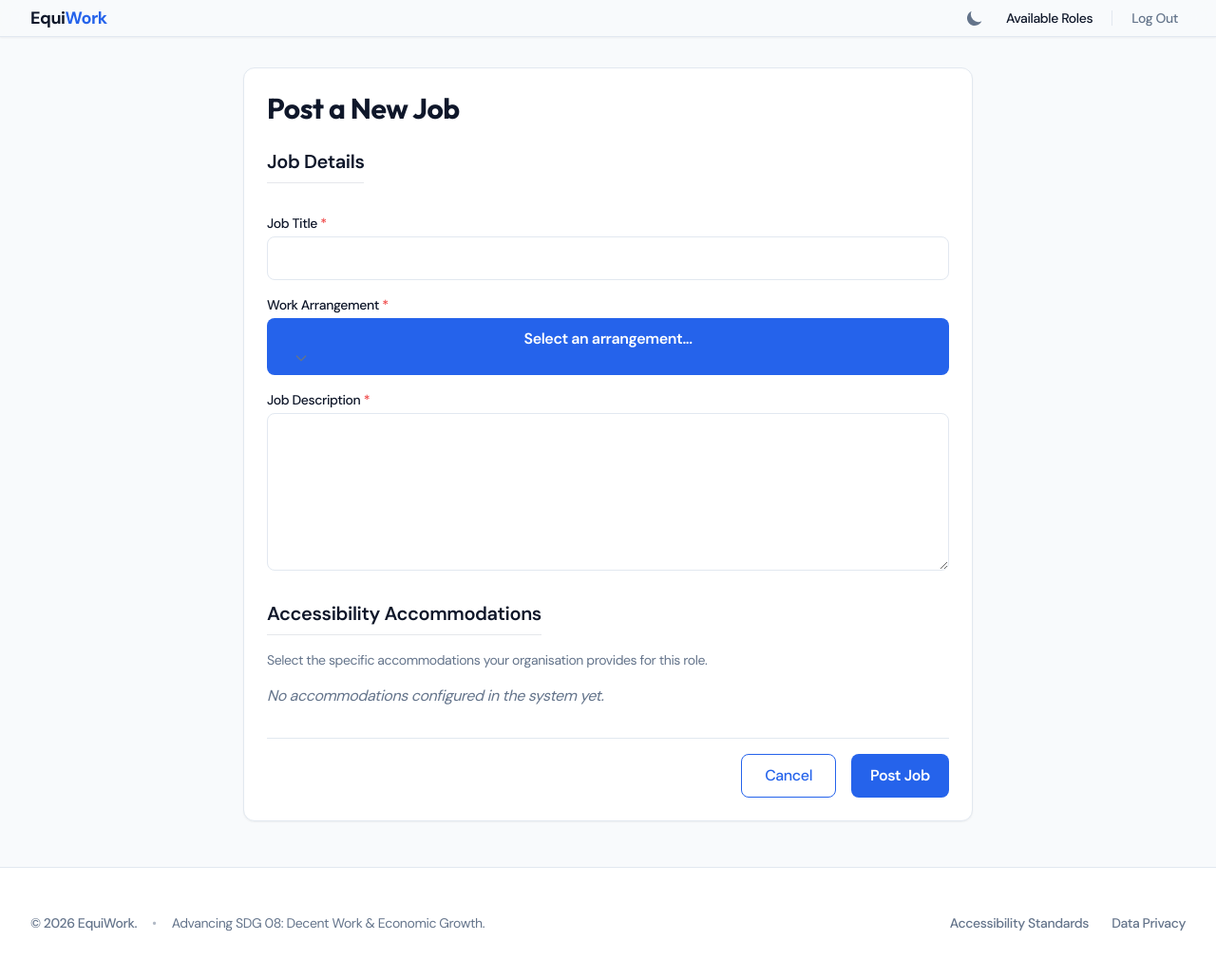
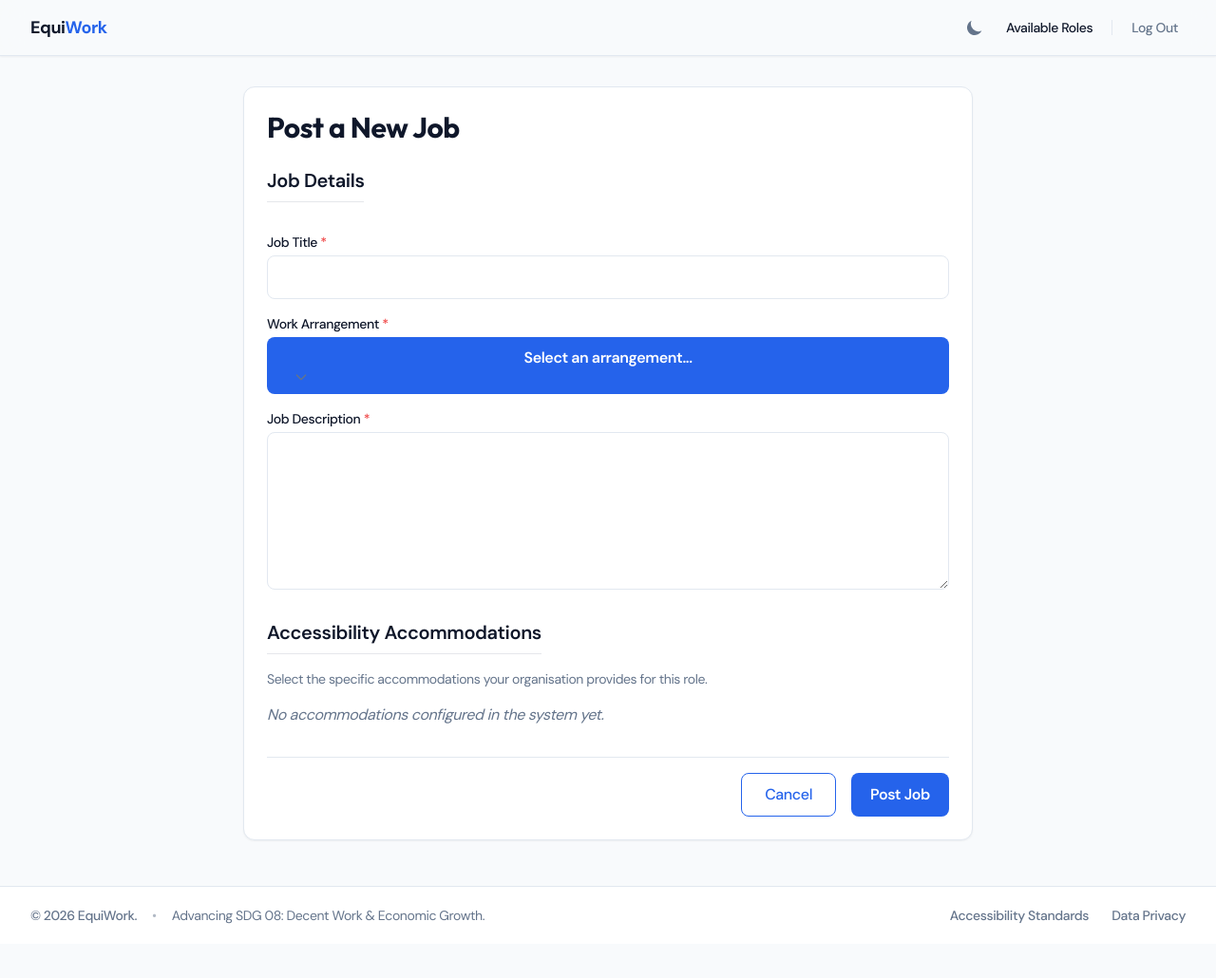
Before and after one commit to Vais1/equiwork, a PHP site: page /equiwork/post_job.php in a window 1280 px wide. Shown: the whole page at 95% size. After the commit the page ends 973 px from the top, so only its background shows below. Run offline with PHP 8.4, Linux system fonts and the light colour scheme; the visitor is signed in with stand-in values (Sample User, id 1); data that the repository does not hold is empty; some libraries are stand-ins or nearby versions.

Commit message:
refactor: Introduce reusable header, footer, and flash message components across pages and refine UI elements.

```diff
--- a/admin/login.php
+++ b/admin/login.php
@@ -66,7 +66,6 @@
 ?>
 
 <div class="max-w-md mx-auto bg-surface border border-border rounded-xl shadow-2xl p-8 mt-16 text-white relative overflow-hidden">
-    <!-- Admin visual accent to distinguish from standard login -->
     <div class="absolute top-0 left-0 w-full h-2 bg-red-600"></div>
 
     <div class="text-center mb-8">
@@ -96,7 +95,7 @@
             </div>
         </fieldset>
 
-        <button type="submit" class="w-full bg-red-600 hover:bg-red-700 focus:ring-4 focus:ring-red-500/50 text-white font-semibold flex justify-center px-4 py-3 rounded-lg transition-colors">
+        <button type="submit" class="w-full bg-red-600 focus:ring-4 focus:ring-red-500/50 text-white font-semibold flex justify-center px-4 py-3 rounded-lg transition-colors">
             Authenticate
         </button>
     </form>
--- a/includes/flash.php
+++ b/includes/flash.php
@@ -50,7 +50,7 @@
         echo '<div class="' . $colors . ' px-4 py-3 rounded-lg border shadow-sm relative mb-4 flex items-center justify-between" role="' . $role . '" aria-live="' . $ariaLive . '">';
         echo '<span class="block sm:inline font-medium">' . $message . '</span>';
         // Accessible dismiss button
-        echo '<button type="button" class="ml-auto text-current opacity-70 hover:opacity-100 focus:outline-none focus:ring-2 focus:ring-current rounded" onclick="this.parentElement.remove();" aria-label="Dismiss alert">';
+        echo '<button type="button" class="ml-auto text-current opacity-70 focus:outline-none focus:ring-2 focus:ring-current rounded" onclick="this.parentElement.remove();" aria-label="Dismiss alert">';
         echo '<svg aria-hidden="true" class="w-5 h-5" fill="none" stroke="currentColor" viewBox="0 0 24 24"><path stroke-linecap="round" stroke-linejoin="round" stroke-width="2" d="M6 18L18 6M6 6l12 12"></path></svg>';
         echo '</button>';
         echo '</div>';
--- a/includes/footer.php
+++ b/includes/footer.php
@@ -1,7 +1,7 @@
     </main>
 
     <footer class="bg-surface border-t border-border mt-auto transition-colors duration-300">
-        <div class="max-w-7xl mx-auto px-4 sm:px-6 lg:px-8 py-8 md:py-12">
+        <div class="max-w-7xl mx-auto px-4 sm:px-6 lg:px-8 py-4 md:py-5">
             <div class="flex flex-col md:flex-row justify-between items-center text-sm text-muted gap-6">
                 <div class="flex flex-col md:flex-row items-center gap-4 text-center md:text-left">
                     <p class="font-medium">&copy; <?php echo date('Y'); ?> EquiWork.</p>
@@ -9,8 +9,8 @@
                     <p>Advancing SDG 08: Decent Work & Economic Growth.</p>
                 </div>
                 <div class="flex flex-wrap justify-center gap-6 font-medium">
-                    <a href="#" class="hover:text-accent focus:outline-none focus:ring-2 focus:ring-accent/50 rounded-md transition-colors underline decoration-transparent hover:decoration-current">Accessibility Standards</a>
-                    <a href="#" class="hover:text-accent focus:outline-none focus:ring-2 focus:ring-accent/50 rounded-md transition-colors underline decoration-transparent hover:decoration-current">Data Privacy</a>
+                    <a href="#" class="focus:outline-none focus:ring-2 focus:ring-accent/50 rounded-md transition-colors underline decoration-transparent">Accessibility Standards</a>
+                    <a href="#" class="focus:outline-none focus:ring-2 focus:ring-accent/50 rounded-md transition-colors underline decoration-transparent">Data Privacy</a>
                 </div>
             </div>
         </div>
--- a/includes/header.php
+++ b/includes/header.php
@@ -78,14 +78,14 @@
     </a>
 
     <header class="sticky top-0 z-50 w-full backdrop-blur-md bg-bg/80 border-b border-border shadow-sm transition-colors duration-300">
-        <nav class="max-w-7xl mx-auto px-4 sm:px-6 lg:px-8 flex items-center justify-between py-1.5" aria-label="Main Navigation">
+        <nav class="max-w-7xl mx-auto px-4 sm:px-6 lg:px-8 flex items-center justify-between py-4" aria-label="Main Navigation">
 
             <a href="<?php echo BASE_URL; ?>index.php" class="flex items-center gap-1 text-lg font-bold text-text focus:outline-none focus-visible:ring-4 focus-visible:ring-accent rounded-lg transition-all group leading-none">
                 <span class="tracking-tight hidden sm:block">Equi<span class="text-accent">Work</span></span>
             </a>
 
             <div class="flex items-center gap-2 sm:gap-3">
-                <button id="theme-toggle" type="button" class="text-muted hover:bg-surface focus:outline-none focus-visible:ring-4 focus-visible:ring-accent/50 rounded-lg p-0.5 transition-all border border-transparent flex items-center justify-center" aria-label="Toggle Dark Mode">
+                <button id="theme-toggle" type="button" class="text-muted focus:outline-none focus-visible:ring-4 focus-visible:ring-accent/50 rounded-lg p-0.5 transition-all border border-transparent flex items-center justify-center" aria-label="Toggle Dark Mode">
                     <svg id="theme-toggle-dark-icon" class="hidden w-5 h-5" fill="currentColor" viewBox="0 0 20 20" aria-hidden="true"><path d="M17.293 13.293A8 8 0 016.707 2.707a8.001 8.001 0 1010.586 10.586z"></path></svg>
                     <svg id="theme-toggle-light-icon" class="hidden w-5 h-5" fill="currentColor" viewBox="0 0 20 20" aria-hidden="true"><path d="M10 2a1 1 0 011 1v1a1 1 0 11-2 0V3a1 1 0 011-1zm4 8a4 4 0 11-8 0 4 4 0 018 0zm-.464 4.95l.707.707a1 1 0 001.414-1.414l-.707-.707a1 1 0 00-1.414 1.414zm2.12-10.607a1 1 0 010 1.414l-.706.707a1 1 0 11-1.414-1.414l.707-.707a1 1 0 011.414 0zM17 11a1 1 0 100-2h-1a1 1 0 100 2h1zm-7 4a1 1 0 011 1v1a1 1 0 11-2 0v-1a1 1 0 011-1zM5.05 6.464A1 1 0 106.465 5.05l-.708-.707a1 1 0 00-1.414 1.414l.707.707zm1.414 8.486l-.707.707a1 1 0 01-1.414-1.414l.707-.707a1 1 0 011.414 1.414zM4 11a1 1 0 100-2H3a1 1 0 000 2h1z" fill-rule="evenodd" clip-rule="evenodd"></path></svg>
                 </button>
@@ -93,18 +93,18 @@
                 <?php if (isset($_SESSION['user_id'])): ?>
 
                     <?php if (isset($_SESSION['role']) && $_SESSION['role'] === 'Admin'): ?>
-                        <a href="<?php echo BASE_URL; ?>admin/dashboard.php" class="text-sm font-semibold text-text hover:text-red-600 focus:outline-none focus:ring-4 focus:ring-red-300 rounded px-2 py-0.5 transition-colors whitespace-nowrap leading-none flex items-center">Admin Panel</a>
+                        <a href="<?php echo BASE_URL; ?>admin/dashboard.php" class="text-sm font-semibold text-text focus:outline-none focus:ring-4 focus:ring-red-300 rounded px-2 py-0.5 transition-colors whitespace-nowrap leading-none flex items-center">Admin Panel</a>
                     <?php else: ?>
-                        <a href="<?php echo BASE_URL; ?>jobs.php" class="text-sm font-medium text-text hover:text-accent focus:outline-none focus:ring-4 focus:ring-accent rounded px-2 py-0.5 transition-colors whitespace-nowrap leading-none flex items-center">Available Roles</a>
+                        <a href="<?php echo BASE_URL; ?>jobs.php" class="text-sm font-medium text-text focus:outline-none focus:ring-4 focus:ring-accent rounded px-2 py-0.5 transition-colors whitespace-nowrap leading-none flex items-center">Available Roles</a>
                     <?php endif; ?>
 
                     <div class="h-4 w-px bg-border hidden sm:block"></div>
 
-                    <a href="<?php echo BASE_URL; ?>actions/logout.php" class="text-sm font-medium text-muted hover:text-text focus:outline-none focus:ring-4 focus:ring-border rounded px-2 py-0.5 transition-colors whitespace-nowrap leading-none flex items-center">Log Out</a>
+                    <a href="<?php echo BASE_URL; ?>actions/logout.php" class="text-sm font-medium text-muted focus:outline-none focus:ring-4 focus:ring-border rounded px-2 py-0.5 transition-colors whitespace-nowrap leading-none flex items-center">Log Out</a>
 
                 <?php else: ?>
-                    <a href="<?php echo BASE_URL; ?>login.php" class="text-sm font-semibold text-text hover:text-accent focus:outline-none focus-visible:ring-4 focus-visible:ring-accent rounded px-2 py-0.5 transition-all whitespace-nowrap leading-none flex items-center">Sign In</a>
-                    <a href="<?php echo BASE_URL; ?>register.php" class="bg-accent text-white px-5 py-2.5 rounded-lg font-semibold hover:bg-accent-hover active:scale-95 transition-all duration-200 focus:outline-none focus:ring-2 focus:ring-accent/50 whitespace-nowrap leading-none flex items-center">Join Platform</a>
+                    <a href="<?php echo BASE_URL; ?>login.php" class="text-sm font-semibold text-text focus:outline-none focus-visible:ring-4 focus-visible:ring-accent rounded px-2 py-0.5 transition-all whitespace-nowrap leading-none flex items-center">Sign In</a>
+                    <a href="<?php echo BASE_URL; ?>register.php" class="bg-accent text-white px-5 py-2.5 rounded-lg font-semibold active:scale-95 transition-all duration-200 focus:outline-none focus:ring-2 focus:ring-accent/50 whitespace-nowrap leading-none flex items-center">Join Platform</a>
                 <?php endif; ?>
             </div>
         </nav>
--- a/index.php
+++ b/index.php
@@ -22,10 +22,10 @@
     </p>
 
     <div class="flex flex-col sm:flex-row justify-center items-center gap-5 sm:gap-6">
-        <a href="<?php echo BASE_URL; ?>register.php?role=Seeker" class="w-full sm:w-auto bg-accent text-white px-5 py-2.5 rounded-lg font-semibold hover:bg-accent-hover active:scale-95 transition-all duration-200 focus:outline-none focus:ring-2 focus:ring-accent/50 text-center">
+        <a href="<?php echo BASE_URL; ?>register.php?role=Seeker" class="w-full sm:w-auto bg-accent text-white px-5 py-2.5 rounded-lg font-semibold active:scale-95 transition-all duration-200 focus:outline-none focus:ring-2 focus:ring-accent/50 text-center">
             Explore Opportunities
         </a>
-        <a href="<?php echo BASE_URL; ?>register.php?role=Employer" class="w-full sm:w-auto border border-accent text-accent hover:bg-accent/10 px-5 py-2.5 rounded-lg font-semibold transition-all duration-200 focus:outline-none focus:ring-2 focus:ring-accent/50 active:scale-95 text-center">
+        <a href="<?php echo BASE_URL; ?>register.php?role=Employer" class="w-full sm:w-auto border border-accent text-accent px-5 py-2.5 rounded-lg font-semibold transition-all duration-200 focus:outline-none focus:ring-2 focus:ring-accent/50 active:scale-95 text-center">
             Partner with Us
         </a>
     </div>
--- a/login.php
+++ b/login.php
@@ -19,7 +19,7 @@
 require_once 'includes/header.php';
 ?>
 
-<div class="max-w-md mx-auto mt-12 bg-surface border border-border rounded-xl shadow-sm p-6 hover:-translate-y-1 hover:shadow-md transition-all duration-200">
+<div class="max-w-md mx-auto mt-12 bg-surface border border-border rounded-xl shadow-sm p-6 transition-all duration-200">
     <div class="flex justify-center mb-6">
         <div class="w-16 h-16 bg-accent/10 text-accent rounded-full flex items-center justify-center">
             <svg aria-hidden="true" class="w-8 h-8" fill="none" stroke="currentColor" viewBox="0 0 24 24"><path stroke-linecap="round" stroke-linejoin="round" stroke-width="2" d="M11 16l-4-4m0 0l4-4m-4 4h14m-5 4v1a3 3 0 01-3 3H6a3 3 0 01-3-3V7a3 3 0 013-3h7a3 3 0 013 3v1"></path></svg>
@@ -47,14 +47,14 @@
             </div>
         </fieldset>
 
-        <button type="submit" class="w-full bg-accent text-white px-5 py-2.5 rounded-lg font-semibold hover:bg-accent-hover active:scale-95 transition-all duration-200 focus:outline-none focus:ring-2 focus:ring-accent/50">
+        <button type="submit" class="w-full bg-accent text-white px-5 py-2.5 rounded-lg font-semibold active:scale-95 transition-all duration-200 focus:outline-none focus:ring-2 focus:ring-accent/50">
             Log In
         </button>
 
         <div class="mt-6 text-center">
             <p class="text-sm text-muted">
                 Don't have an account yet?
-                <a href="<?php echo BASE_URL; ?>register.php" class="text-accent hover:underline font-medium focus:outline-none focus:ring-2 focus:ring-accent/50 rounded">Sign up</a>
+                <a href="<?php echo BASE_URL; ?>register.php" class="text-accent font-medium focus:outline-none focus:ring-2 focus:ring-accent/50 rounded">Sign up</a>
             </p>
         </div>
     </form>
--- a/post_job.php
+++ b/post_job.php
@@ -25,7 +25,7 @@
 require_once 'includes/header.php';
 ?>
 
-<div class="max-w-3xl mx-auto mt-8 mb-12 bg-surface border border-border rounded-xl shadow-sm p-6 hover:-translate-y-1 hover:shadow-md transition-all duration-200">
+<div class="max-w-3xl mx-auto mt-8 mb-12 bg-surface border border-border rounded-xl shadow-sm p-6 transition-all duration-200">
     <h1 class="text-3xl font-bold text-text mb-6 font-heading">Post a New Job</h1>
 
     <form action="<?php echo BASE_URL; ?>actions/process_post_job.php" method="POST" id="postJobForm" novalidate>
@@ -45,15 +45,15 @@
 
                 <div class="custom-select-container relative w-full" data-name="location_type">
                     <input type="hidden" name="location_type" id="location_type" required>
-                    <button type="button" class="w-full bg-accent text-white px-5 py-2.5 rounded-lg font-semibold hover:bg-accent-hover active:scale-95 transition-all duration-200 focus:outline-none focus:ring-2 focus:ring-accent/50" aria-haspopup="listbox" aria-expanded="false" aria-describedby="locationError">
+                    <button type="button" class="w-full bg-accent text-white px-5 py-2.5 rounded-lg font-semibold active:scale-95 transition-all duration-200 focus:outline-none focus:ring-2 focus:ring-accent/50" aria-haspopup="listbox" aria-expanded="false" aria-describedby="locationError">
                         <span class="custom-select-text">Select an arrangement...</span>
                         <svg aria-hidden="true" class="w-4 h-4 ml-2 text-muted pointer-events-none" fill="none" stroke="currentColor" viewBox="0 0 24 24"><path stroke-linecap="round" stroke-linejoin="round" stroke-width="2" d="M19 9l-7 7-7-7"></path></svg>
                     </button>
                     <ul class="custom-select-list absolute z-10 w-full mt-1 bg-surface border border-border rounded-lg shadow-lg max-h-60 overflow-y-auto hidden" role="listbox" tabindex="-1">
-                        <li class="px-4 py-2 hover:bg-accent/10 cursor-pointer text-text" role="option" aria-selected="true" data-value="">Select an arrangement...</li>
-                        <li class="px-4 py-2 hover:bg-accent/10 cursor-pointer text-text" role="option" aria-selected="false" data-value="Remote">Remote</li>
-                        <li class="px-4 py-2 hover:bg-accent/10 cursor-pointer text-text" role="option" aria-selected="false" data-value="Hybrid">Hybrid</li>
-                        <li class="px-4 py-2 hover:bg-accent/10 cursor-pointer text-text" role="option" aria-selected="false" data-value="On-site">On-site</li>
+                        <li class="px-4 py-2 cursor-pointer text-text" role="option" aria-selected="true" data-value="">Select an arrangement...</li>
+                        <li class="px-4 py-2 cursor-pointer text-text" role="option" aria-selected="false" data-value="Remote">Remote</li>
+                        <li class="px-4 py-2 cursor-pointer text-text" role="option" aria-selected="false" data-value="Hybrid">Hybrid</li>
+                        <li class="px-4 py-2 cursor-pointer text-text" role="option" aria-selected="false" data-value="On-site">On-site</li>
                     </ul>
                 </div>
 
@@ -100,18 +100,17 @@
         </fieldset>
 
         <div class="flex justify-end gap-4 mt-8 pt-4 border-t border-border">
-            <a href="<?php echo BASE_URL; ?>jobs.php" class="px-6 py-2.5 rounded-lg border border-accent text-accent hover:bg-accent/10 focus:ring-2 focus:ring-accent/50 focus:outline-none transition-colors font-medium">
+            <a href="<?php echo BASE_URL; ?>jobs.php" class="px-6 py-2.5 rounded-lg border border-accent text-accent focus:ring-2 focus:ring-accent/50 focus:outline-none transition-colors font-medium">
                 Cancel
             </a>
             <button type="submit"
-                    class="bg-accent text-white px-5 py-2.5 rounded-lg font-semibold hover:bg-accent-hover active:scale-95 transition-all duration-200 focus:outline-none focus:ring-2 focus:ring-accent/50">
+                    class="bg-accent text-white px-5 py-2.5 rounded-lg font-semibold active:scale-95 transition-all duration-200 focus:outline-none focus:ring-2 focus:ring-accent/50">
                 Post Job
             </button>
         </div>
     </form>
 </div>
 
-<!-- Client-side validation logic -->
 <script>
 document.addEventListener('DOMContentLoaded', () => {
     const form = document.getElementById('postJobForm');
```
Also changed, not shown: admin/dashboard.php (+10 -10 lines), apply_job.php (+5 -6 lines), includes/header2.php (+7 -7 lines), jobs.php (+5 -5 lines), profile_update.php (+2 -6 lines), register.php (+7 -9 lines).
